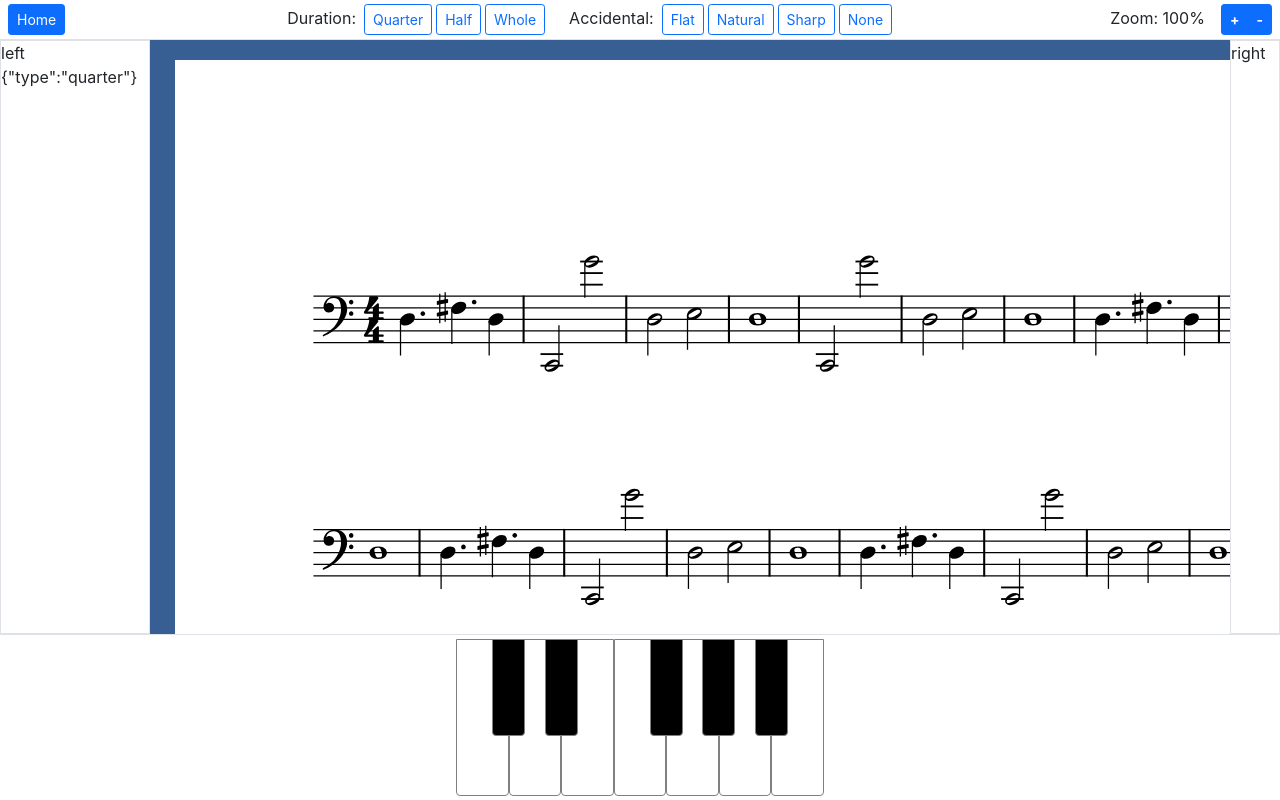
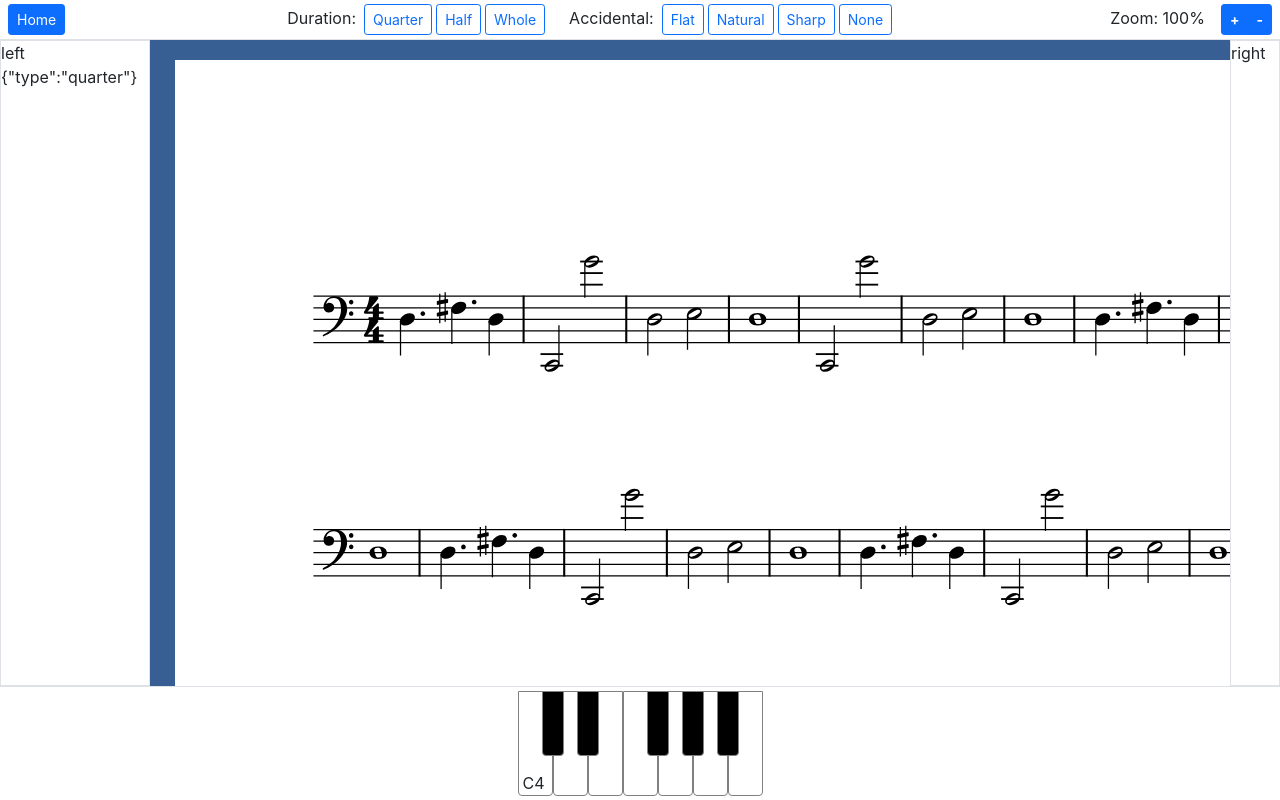
Before and after one commit to kylehench/mazique, a React (Create React App) app in the folder client/: page /scores in a window 1280 px wide. Built offline with nearby package versions, Linux system fonts and the light colour scheme.

Commit message:
octave label on keyboard

```diff
--- a/client/src/components/Keyboard.jsx
+++ b/client/src/components/Keyboard.jsx
@@ -6,7 +6,7 @@ const Keyboard = (props) => {
 const { placeNote, newNote } = props
 
   const keys = ['C','C#','D','D#','E','F','F#','G','G#','A','A#','B']
-  const keyScale = 1.5
+  const keyScale = 1
   const keyWidth = '35px'
   const whiteKeyStyle = {
     height:`${keyScale*105}px`,
@@ -37,7 +37,13 @@ const { placeNote, newNote } = props
       <div className="whiteKey" style={whiteKeyStyle}></div>
       <div className="blackKey" style={blackKeyStyle}></div> */}
       { keys.map((key, idx) => {
-        if (key.length===1) return <div key={idx} onClick={() => placeNoteCallBack('D', 4)} className="whiteKey" style={whiteKeyStyle}></div>
+        if (key.length===1) return <div key={idx} onClick={() => placeNoteCallBack('D', 4)} className="whiteKey" style={whiteKeyStyle}>
+          {idx===0 &&
+            <div className="d-flex flex-column justify-content-end" style={{height: '100%'}}>
+              <div className='ms-1'>C4</div>
+            </div>
+          }
+        </div>
         return <div key={idx} onClick={() => placeNoteCallBack('D', 4)} className="blackKey" style={blackKeyStyle}></div>
       })}
     </div>
```
